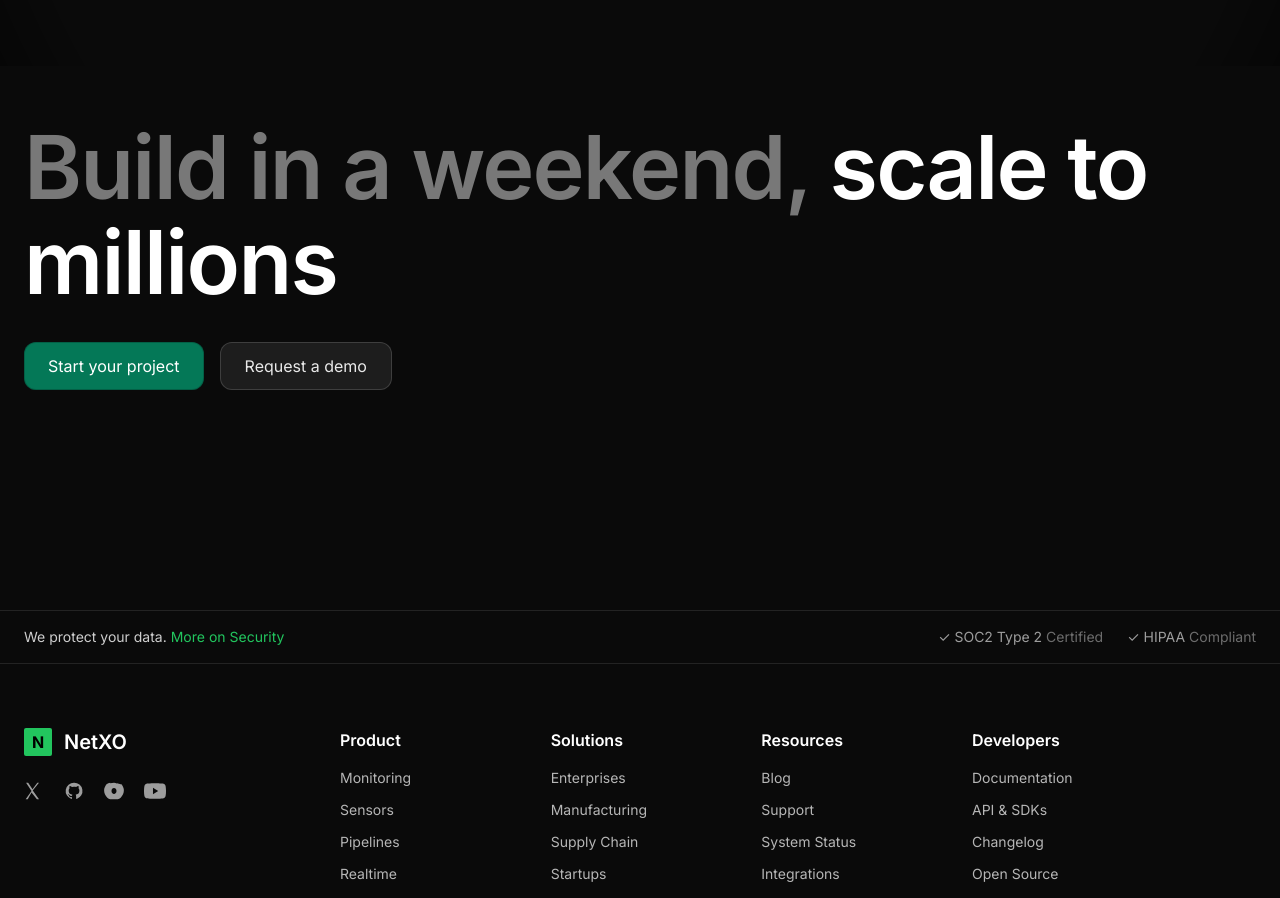
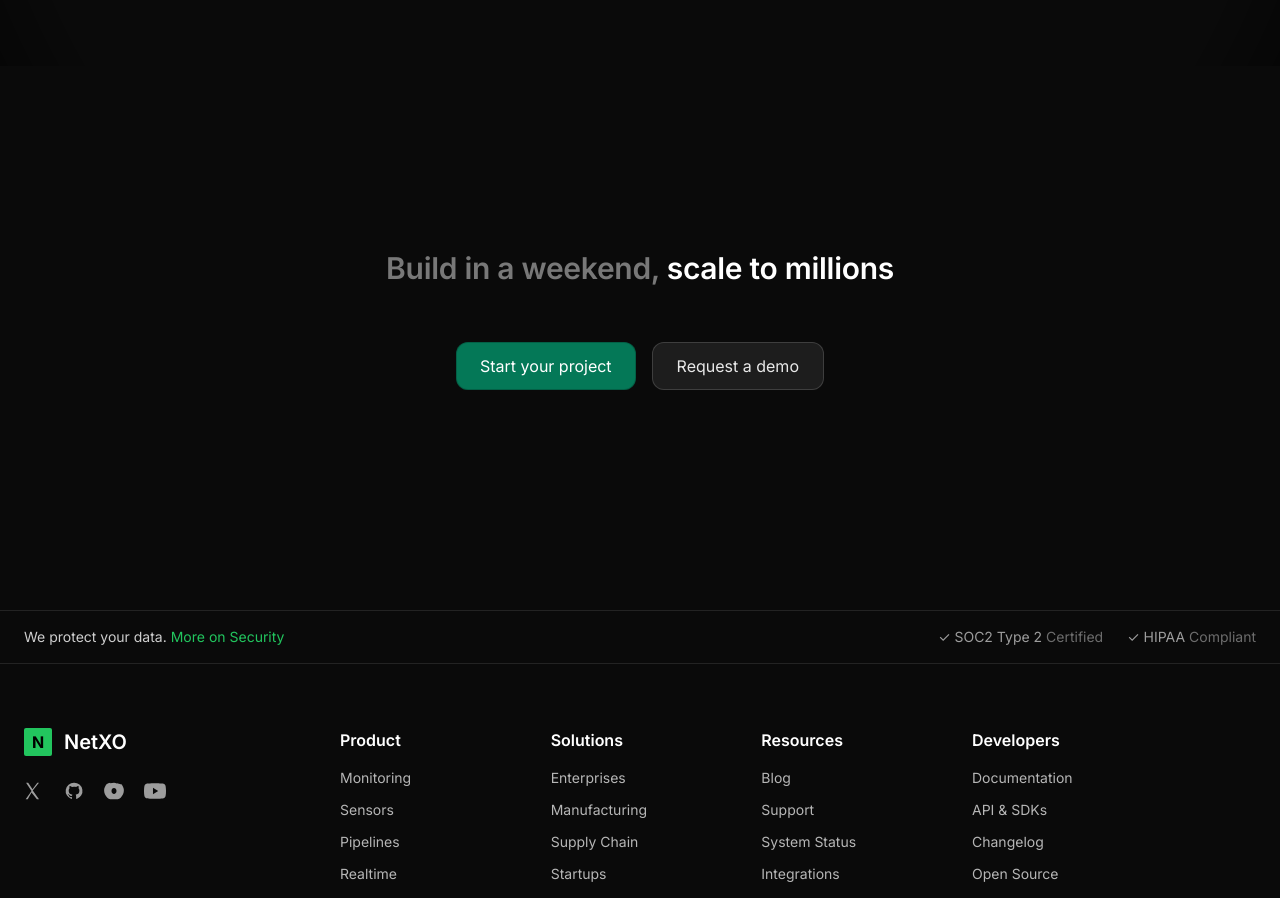
Before and after one commit to withNoclout/nextxo-v2, a React (Vite) app: page / in a window 1280 px wide. Shown: the part 6139-7037 px from the top of the page. Built offline with nearby package versions, Linux system fonts and the light colour scheme; the HTML template or start-up script is replaced by a standard one; a web font is replaced by a local one.

Commit message:
BottomCta: 30px centered heading, 55px gap to buttons; keep 220px above footer

```diff
--- a/src/components/BottomCta.tsx
+++ b/src/components/BottomCta.tsx
@@ -2,34 +2,25 @@ export default function BottomCta() {
   return (
     <section
       id="bottom-cta"
-      className="
-        mx-auto max-w-[1385px] px-6
-        mb-[220px]
-      "
+      className="mx-auto max-w-[1385px] px-6 mb-[220px] text-center"
       aria-labelledby="bottomCtaHeading"
     >
       <h2
         id="bottomCtaHeading"
-        className="
-          text-[56px] md:text-[72px] lg:text-[88px]
-          leading-[1.08] tracking-[-0.02em] font-semibold
-        "
+        className="text-[30px] leading-[1.25] tracking-[-0.01em] font-semibold"
       >
         <span className="text-white/45">Build in a weekend,</span>{' '}
         <span className="text-white">scale to millions</span>
       </h2>
 
-      <div className="mt-8 flex flex-wrap items-center gap-4">
+      {/* 55px gap to buttons */}
+      <div className="mt-[55px] flex flex-wrap items-center justify-center gap-4">
         <a
           href="#get-started"
-          className="
-            inline-flex items-center justify-center
-            h-12 px-6 rounded-xl
-            bg-emerald-700 text-white
-            shadow-[0_0_0_1px_rgba(0,0,0,0.2)_inset]
-            hover:bg-emerald-600 focus:outline-none focus:ring-2 focus:ring-emerald-500/60
-            transition
-          "
+          className="inline-flex h-12 px-6 items-center justify-center rounded-xl
+                     bg-emerald-700 text-white hover:bg-emerald-600
+                     shadow-[0_0_0_1px_rgba(0,0,0,0.2)_inset]
+                     focus:outline-none focus:ring-2 focus:ring-emerald-500/60 transition"
           aria-label="Start your project"
         >
           Start your project
@@ -37,14 +28,10 @@ export default function BottomCta() {
 
         <a
           href="#request-demo"
-          className="
-            inline-flex items-center justify-center
-            h-12 px-6 rounded-xl
-            bg-white/[.08] text-white/90
-            border border-white/15
-            hover:bg-white/[.12] focus:outline-none focus:ring-2 focus:ring-white/30
-            transition
-          "
+          className="inline-flex h-12 px-6 items-center justify-center rounded-xl
+                     bg-white/[.08] text-white/90 border border-white/15
+                     hover:bg-white/[.12]
+                     focus:outline-none focus:ring-2 focus:ring-white/30 transition"
           aria-label="Request a demo"
         >
           Request a demo
```
